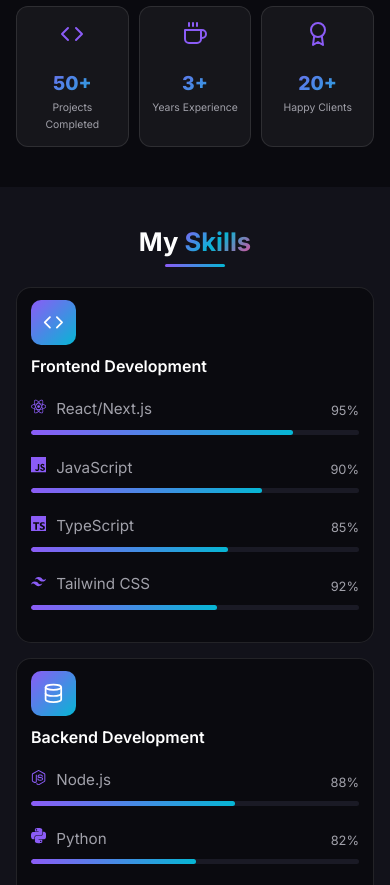
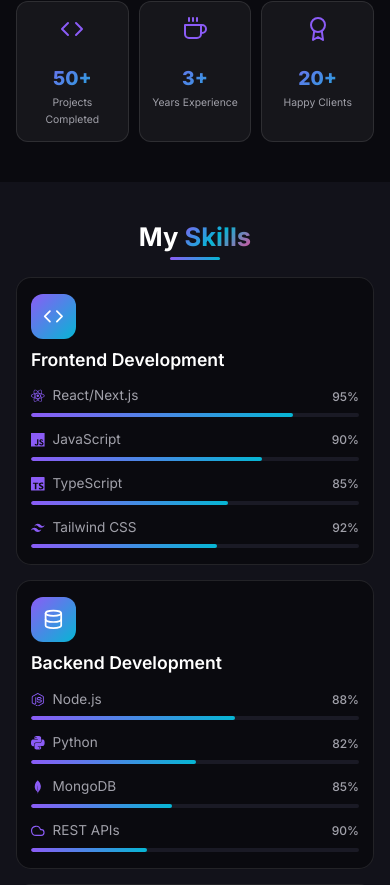
Before and after one commit to anggasaputra-hub/portofolio-angga, a React (Vite) app: page / in a window 390 px wide. Shown: the part 1115-2000 px from the top of the page. Built offline with nearby package versions, Linux system fonts and the light colour scheme.

Commit message:
Fix inline styles and align elements in mobile view

```diff
--- a/src/components/Skills.jsx
+++ b/src/components/Skills.jsx
@@ -102,23 +102,12 @@
                             <div className="skill-icon">{category.icon}</div>
                             <h3 className="skill-name">{t.categories[category.titleKey]}</h3>
 
-                            <div style={{ marginTop: '20px' }}>
+                            <div className="skills-list">
                                 {category.skills.map((skill, skillIndex) => (
-                                    <div key={skillIndex} style={{ marginBottom: '20px' }}>
-                                        <div style={{
-                                            display: 'flex',
-                                            justifyContent: 'space-between',
-                                            alignItems: 'center',
-                                            marginBottom: '8px'
-                                        }}>
-                                            <div style={{
-                                                display: 'flex',
-                                                alignItems: 'center',
-                                                gap: '10px',
-                                                fontSize: '0.95rem',
-                                                color: 'var(--text-secondary)'
-                                            }}>
-                                                <span style={{ color: 'var(--gradient-1)' }}>{skill.icon}</span>
+                                    <div key={skillIndex} className="skill-item">
+                                        <div className="skill-item-header">
+                                            <div className="skill-item-name">
+                                                <span className="skill-item-icon">{skill.icon}</span>
                                                 {skill.name}
                                             </div>
                                             <span className="skill-percentage">{skill.level}%</span>
--- a/src/index.css
+++ b/src/index.css
@@ -649,8 +649,39 @@
 .skill-percentage {
   font-size: 0.9rem;
   color: var(--text-secondary);
-  margin-top: 10px;
-  text-align: right;
+  font-weight: 500;
+}
+
+.skills-list {
+  margin-top: 20px;
+}
+
+.skill-item {
+  margin-bottom: 20px;
+}
+
+.skill-item:last-child {
+  margin-bottom: 0;
+}
+
+.skill-item-header {
+  display: flex;
+  justify-content: space-between;
+  align-items: center;
+  margin-bottom: 8px;
+}
+
+.skill-item-name {
+  display: flex;
+  align-items: center;
+  gap: 10px;
+  font-size: 0.95rem;
+  color: var(--text-secondary);
+}
+
+.skill-item-icon {
+  color: var(--gradient-1);
+  display: flex;
 }
 
 /* Projects Section */
@@ -1190,7 +1221,7 @@
   }
 
   .skill-card {
-    padding: 16px;
+    padding: 20px 16px;
     border-radius: 15px;
   }
 
@@ -1198,22 +1229,38 @@
     width: 45px;
     height: 45px;
     font-size: 1.3rem;
-    margin-bottom: 12px;
-    border-radius: 10px;
+    margin-bottom: 10px;
+    border-radius: 12px;
   }
 
   .skill-name {
-    font-size: 1rem;
-    margin-bottom: 10px;
+    font-size: 1.1rem;
+    margin-bottom: 5px;
+  }
+
+  .skills-list {
+    margin-top: 15px;
+  }
+
+  .skill-item {
+    margin-bottom: 12px;
+  }
+
+  .skill-item-header {
+    margin-bottom: 6px;
+  }
+
+  .skill-item-name {
+    font-size: 0.85rem;
+    gap: 8px;
   }
 
   .skill-bar-container {
-    height: 5px;
+    height: 4px; /* Thinner progress bar */
   }
 
   .skill-percentage {
-    font-size: 0.8rem;
-    margin-top: 5px;
+    font-size: 0.75rem;
   }
 
   /* ---- Projects ---- */
@@ -1228,6 +1275,12 @@
 
   .project-image-wrapper {
     aspect-ratio: 16/9;
+    height: auto; /* Fix stretching */
+  }
+
+  .project-image {
+    height: 100%;
+    object-fit: cover;
   }
 
   .project-info {
@@ -1256,38 +1309,38 @@
 
   /* ---- Contact ---- */
   .contact-content {
-    gap: 30px;
+    gap: 25px;
   }
 
   .contact-info h3 {
     font-size: 1.3rem;
-    margin-bottom: 10px;
+    margin-bottom: 8px;
   }
 
   .contact-info p {
     font-size: 0.85rem;
-    margin-bottom: 20px;
+    margin-bottom: 15px;
   }
 
   .contact-details {
-    gap: 12px;
+    gap: 10px;
   }
 
   .contact-item {
-    padding: 12px;
+    padding: 10px 12px;
     border-radius: 12px;
     gap: 12px;
   }
 
   .contact-item-icon {
-    width: 40px;
-    height: 40px;
+    width: 36px;
+    height: 36px;
     font-size: 1rem;
     border-radius: 10px;
   }
 
   .contact-item-text h4 {
-    font-size: 0.9rem;
+    font-size: 0.85rem;
   }
 
   .contact-item-text span {
@@ -1300,7 +1353,7 @@
   }
 
   .form-group {
-    margin-bottom: 15px;
+    margin-bottom: 12px;
   }
 
   .form-input {
@@ -1310,7 +1363,7 @@
   }
 
   textarea.form-input {
-    min-height: 100px;
+    min-height: 80px;
   }
 
   .submit-btn {
@@ -1346,13 +1399,13 @@
   /* ---- Section title ---- */
   .section-title {
     font-size: clamp(1.6rem, 6vw, 2rem);
-    margin-bottom: 30px;
+    margin-bottom: 25px;
   }
 
   .section-title::after {
-    bottom: -10px;
+    bottom: -8px;
     height: 3px;
-    width: 60px;
+    width: 50px;
   }
 }
 
@@ -1390,7 +1443,7 @@
   }
 
   .skill-card {
-    padding: 12px 14px;
+    padding: 16px 14px;
   }
 }
 
```
Also changed, not shown: 1 other file (tests, documents, lock files or other folders).
